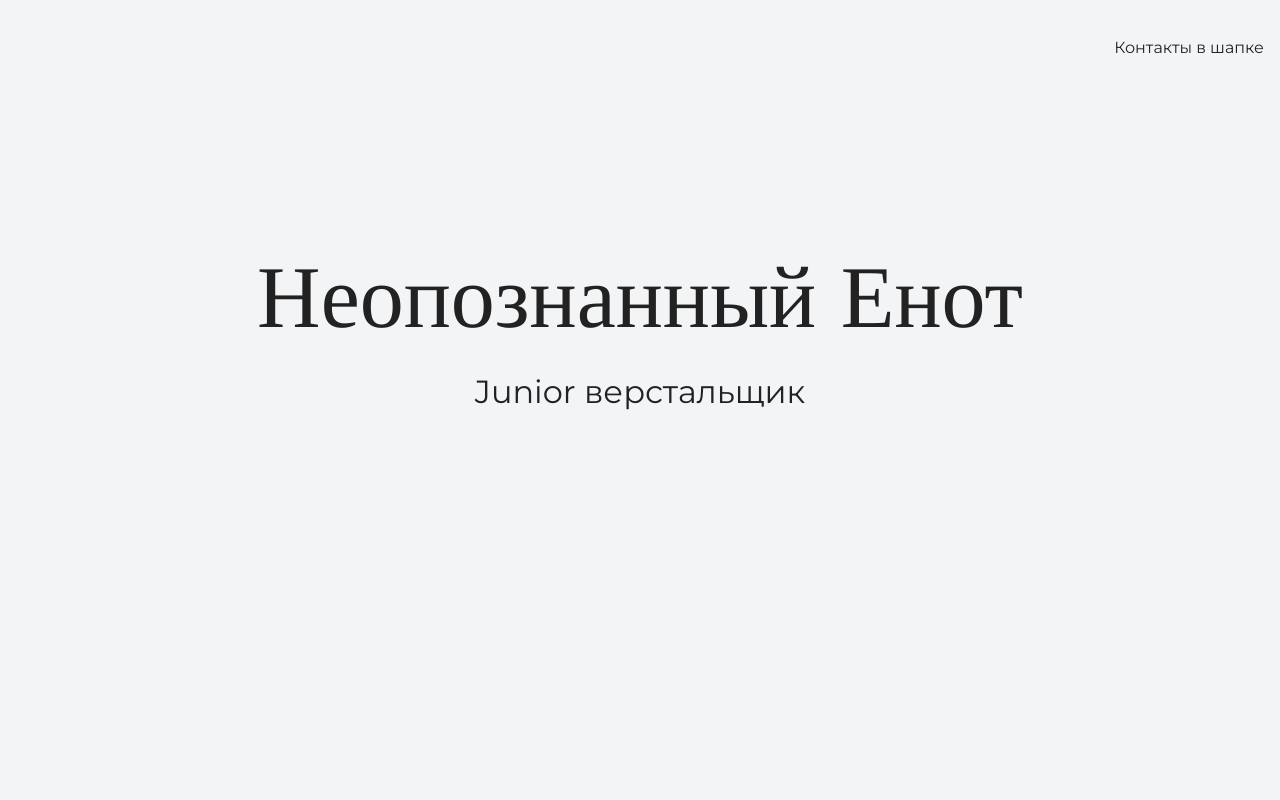
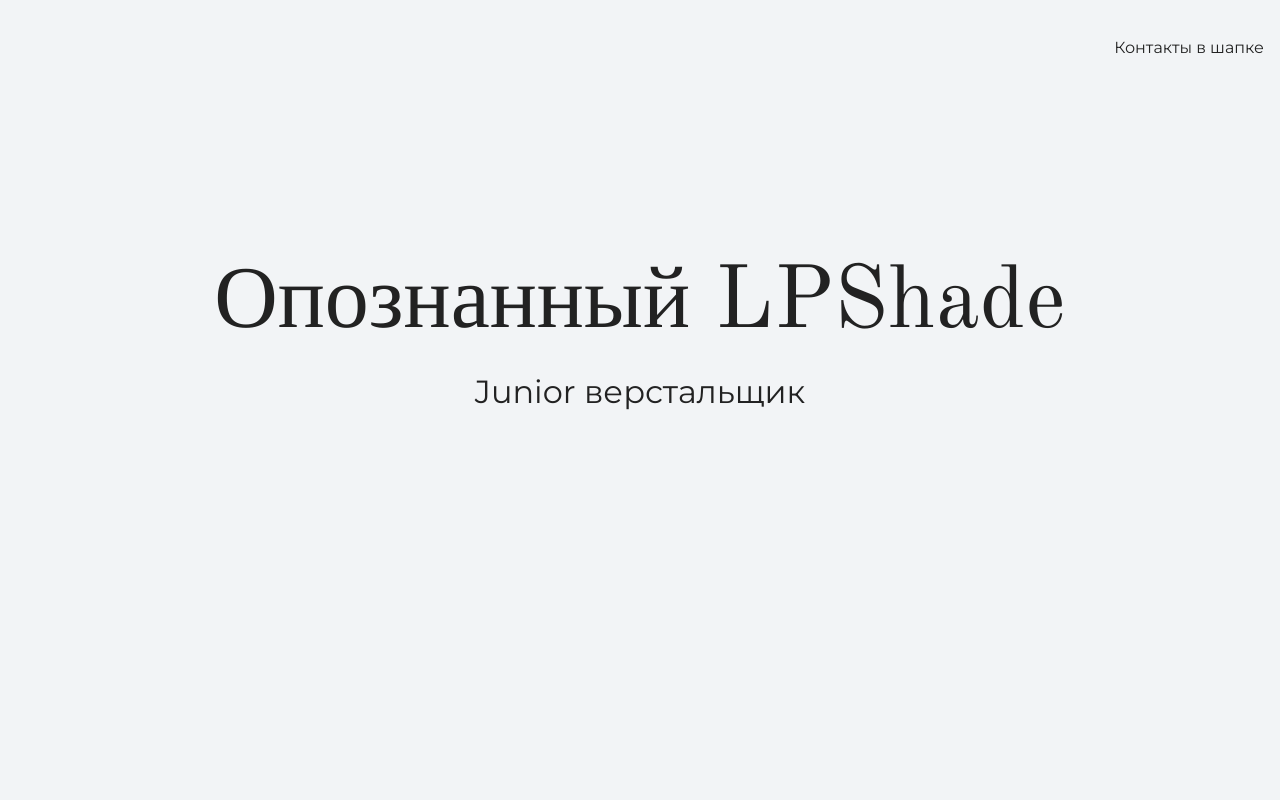
Before and after one commit to LPShade/my-site, a plain HTML site: page index.html in a window 1280 px wide. Shown: the top 800 px of the page. Drawn offline with nearby package versions, Linux system fonts and the light colour scheme.

Commit message:
Меняет текст на гл. странице

```diff
--- a/index.html
+++ b/index.html
@@ -16,7 +16,7 @@
 
     <section class="hero-image">
       <div class="container">
-      <h1 class="heading">Неопознанный Енот</h1>
+      <h1 class="heading">Опознанный LPShade</h1>
       <p>Junior верстальщик</p>
       </div>
     </section>
```
